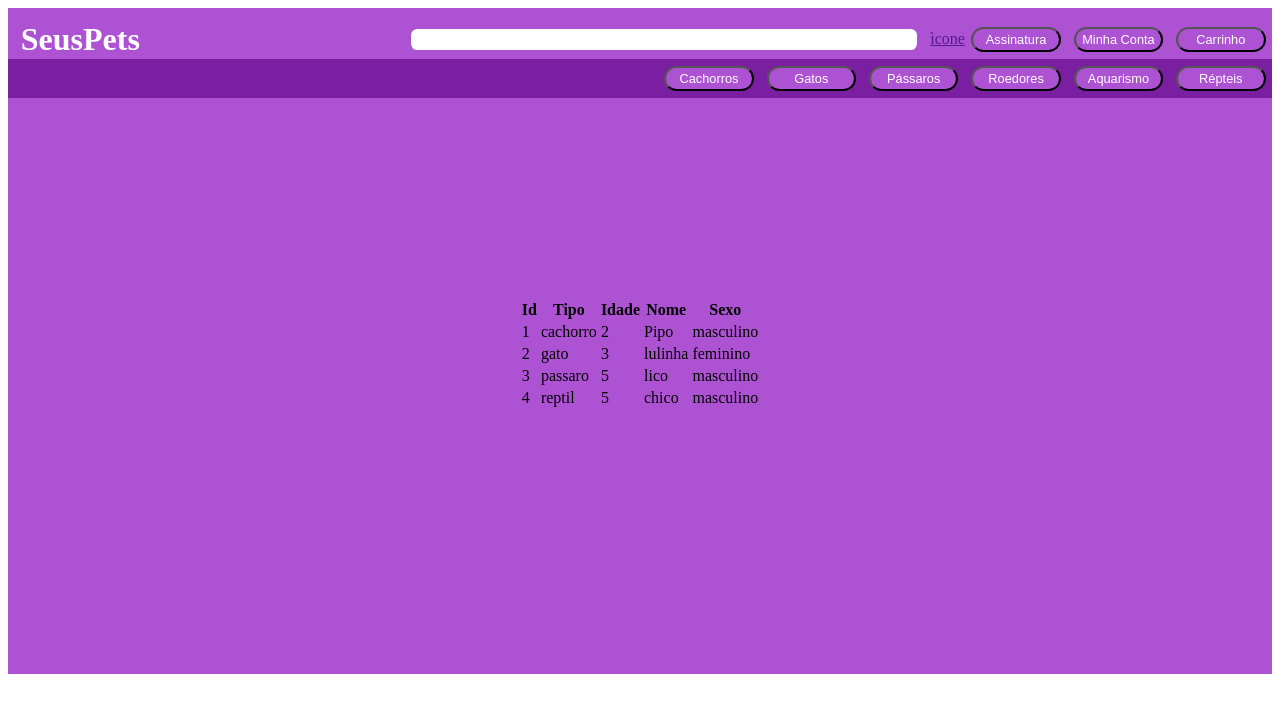
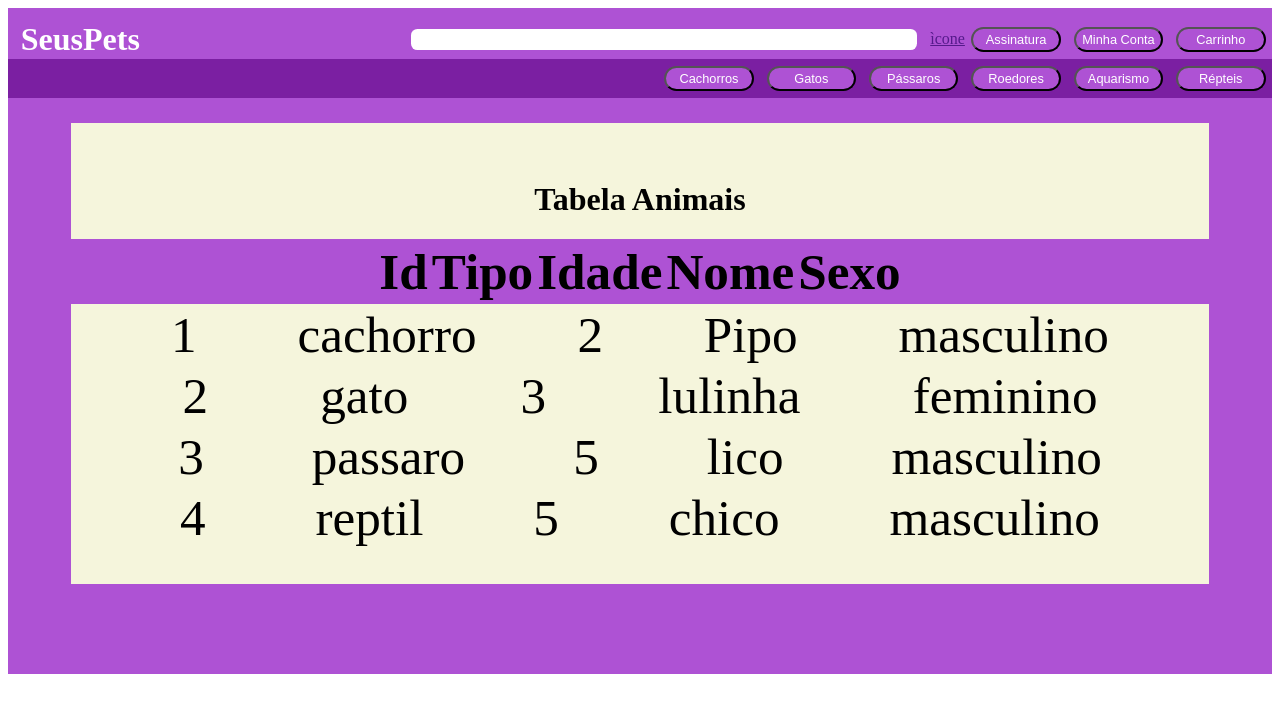
Before and after one commit to olliso17/estudoReact, a React (Create React App) app: page / in a window 1280 px wide. Shown: the top 712 px of the page. Built offline with nearby package versions, Linux system fonts and the light colour scheme.

Commit message:
ajeitando tabela2

```diff
--- a/src/App.jsx
+++ b/src/App.jsx
@@ -36,7 +36,7 @@ export default function App() {
                 </Box>
                 <Box className='body'>
 
-                    <ListaAnimais>
+                    <ListaAnimais >
                     </ListaAnimais>
                 </Box>
                 <Box className='fundo'></Box>
--- a/src/components/Tabela.jsx
+++ b/src/components/Tabela.jsx
@@ -2,24 +2,21 @@ import React from "react";
 
 export default props=>{
     return (
-        <table className={props.className}>
-            <thead>
-                <tr>
-                    <th>Id</th>
-                    <th>Tipo</th>
-                    <th>Idade</th>
-                    <th>Nome</th>
-                    <th>Sexo</th>
-                </tr>
+        <div className={props.className}>
+           <h1>{props.texto}</h1>
+            <table className={props.classTabela}>
+                <thead>
+                    {props.indice}
 
+                </thead>
 
-            </thead>
+                <tbody>
 
-            <tbody>
+                        {props.conteudo}
 
-                    {props.conteudo}
+                </tbody>
+            </table>
+        </div>
 
-            </tbody>
-        </table>
     );
 }
--- a/src/components/animais/ListaAnimais.jsx
+++ b/src/components/animais/ListaAnimais.jsx
@@ -6,11 +6,21 @@ import '../cards/Box.css'
 
 export default props =>{
 
+    function getIndice(){
+        return <tr >
+        <th>Id</th>
+        <th>Tipo</th>
+        <th>Idade</th>
+        <th>Nome</th>
+        <th>Sexo</th>
+    </tr>
+
+    }
     const  animal = animais.map(
 
         animais=>{
 
-            return  <tr>
+            return  <tr className='conteudo'>
                         <td>{animais.id}</td>
                         <td>{animais.tipo}</td>
                         <td>{animais.idade}</td>
@@ -22,7 +32,7 @@ export default props =>{
         }
     );
     return(
-        <Tabela className="tabelaPets" conteudo = {animal}></Tabela>
+        <Tabela texto="Tabela Animais" className="divPet" classTabela="tabelaPets" indice={getIndice()} conteudo = {animal}></Tabela>
 
 
     );
--- a/src/components/cards/Box.css
+++ b/src/components/cards/Box.css
@@ -7,10 +7,33 @@
     width: 100%;
 }
 
-.container .tabelaPet {
+.container .divPet {
+    width: 90%;
+    height: 90%;
+    display: flex;
+    justify-content: center;
+    align-items: center;
+    background-color: beige;
+    flex-direction: column;
+}
+
+.divPet .tabelaPets {
     width: 100%;
     display: flex;
+    font-size: 4vw;
     flex-direction: column;
+}
+
+.divPet thead {
+    display: flex;
+    flex-direction: row;
+    justify-content: space-evenly;
+    background-color: #ae52d4;
+}
+
+.divPet .conteudo {
+    display: flex;
+    justify-content: space-evenly;
 }
 
 .container .topo {
```
